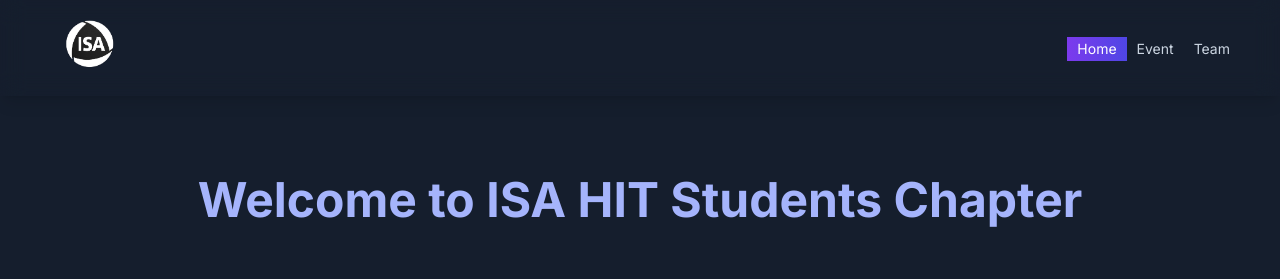
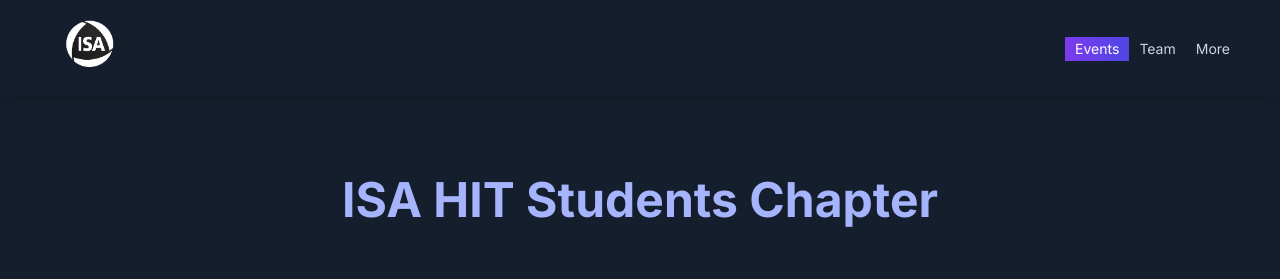
Before and after one commit to ranaayushman/eie, a Next.js app: page / in a window 1280 px wide. Shown: the top 279 px of the page. Built offline with nearby package versions, Linux system fonts and the light colour scheme.

Commit message:
Updated links in Footer

```diff
--- a/app/section/Footer.tsx
+++ b/app/section/Footer.tsx
@@ -9,7 +9,7 @@
 
 const Footer = () => {
   return (
-    <footer className="bg-gray-900 text-gray-300 py-10 mt-10">
+    <footer id="contact" className="bg-gray-900 text-gray-300 py-10 mt-10">
       <div className="container mx-auto px-6 lg:px-20">
         <div className="grid grid-cols-1 md:grid-cols-2 lg:grid-cols-4 gap-10">
           {/* About Section */}
@@ -31,33 +31,33 @@
             </h3>
             <ul className="space-y-2">
               <li>
-                <Link href="/about" passHref>
+                <Link href="/" passHref>
                   <span className="hover:text-blue-400 transition cursor-pointer">
-                    About Us
+                    Home
                   </span>
                 </Link>
               </li>
               <li>
-                <Link href="/events" passHref>
+                <Link href="#event" passHref>
                   <span className="hover:text-blue-400 transition cursor-pointer">
                     Events
                   </span>
                 </Link>
               </li>
               <li>
-                <Link href="/membership" passHref>
+                <Link href="#team" passHref>
                   <span className="hover:text-blue-400 transition cursor-pointer">
-                    Membership
+                    Team
                   </span>
                 </Link>
               </li>
-              <li>
+              {/* <li>
                 <Link href="/contact" passHref>
                   <span className="hover:text-blue-400 transition cursor-pointer">
                     Contact Us
                   </span>
                 </Link>
-              </li>
+              </li> */}
             </ul>
           </div>
 
@@ -76,8 +76,8 @@
               EIE Department,
               <br />
               Haldia, West Bengal
-              <Link href="@" passHref>
-                {/* <span className="text-blue-400 cursor-pointer"> info@isasociety.com</span> */}
+              <Link href="isa.hit.sc@gmail.com" passHref>
+                <span className="text-blue-400 cursor-pointer"> isa.hit.sc@gmail.com</span>
               </Link>
               <br />
               {/* Phone: +1 234 567 890 */}
@@ -88,7 +88,7 @@
           <div>
             <h3 className="text-white text-lg font-semibold mb-4">Follow Us</h3>
             <div className="flex space-x-4">
-              <Link href="@" passHref>
+              <Link href="https://www.facebook.com/isa.hit15/" target="_blank" passHref>
                 <span className="text-blue-600 hover:text-blue-400 transition cursor-pointer">
                   <FaFacebookF size={24} />
                 </span>
@@ -104,7 +104,7 @@
                   <FaLinkedinIn size={24} />
                 </span>
               </Link>
-              <Link href="@" passHref>
+              <Link href="https://www.instagram.com/isa_hit_students_chapter/" target="_blank" passHref>
                 <span className="text-pink-500 hover:text-pink-400 transition cursor-pointer">
                   <FaInstagram size={24} />
                 </span>
--- a/app/section/Navbar.tsx
+++ b/app/section/Navbar.tsx
@@ -6,9 +6,9 @@
 import { useState } from "react";
 
 const tabs = [
-    { name: "Home", href: "/" },
-    { name: "Event", href: "#event" },
+    { name: "Events", href: "#event" },
     { name: "Team", href: "#team" },
+    { name: "More", href: "#contact" },
 ] as const;
 
 const ChipTabs = () => {
--- a/app/section/Socials.tsx
+++ b/app/section/Socials.tsx
@@ -13,6 +13,7 @@
     Name9,
 } from "@/components/features/cards";
 import { FeatureTitle } from "@/components/features/title";
+import Image from "next/image";
 import React, { Fragment } from "react";
 
 const features = [
@@ -82,6 +83,7 @@
     return (
         <section id="team" className="mx-auto max-w-6xl px-4 ">
             <div className="flex flex-col-reverse md:flex-row w-full gap-10 md:gap-20 items-start">
+
                 <div className="w-full py-20 md:py-[50vh]">
                     <ul className="space-y-4 md:space-y-6">
                         {features.map((feature) => (
--- a/components/Welcome.tsx
+++ b/components/Welcome.tsx
@@ -54,7 +54,7 @@
 
     return (
         <h2 className="hover-text text-center text-5xl font-thin text-indigo-300">
-            <Text>Welcome to ISA HIT Students Chapter</Text>
+            <Text>ISA HIT Students Chapter</Text>
         </h2>
     );
 };
```
Also changed, not shown: public/img/bg.png (added).
